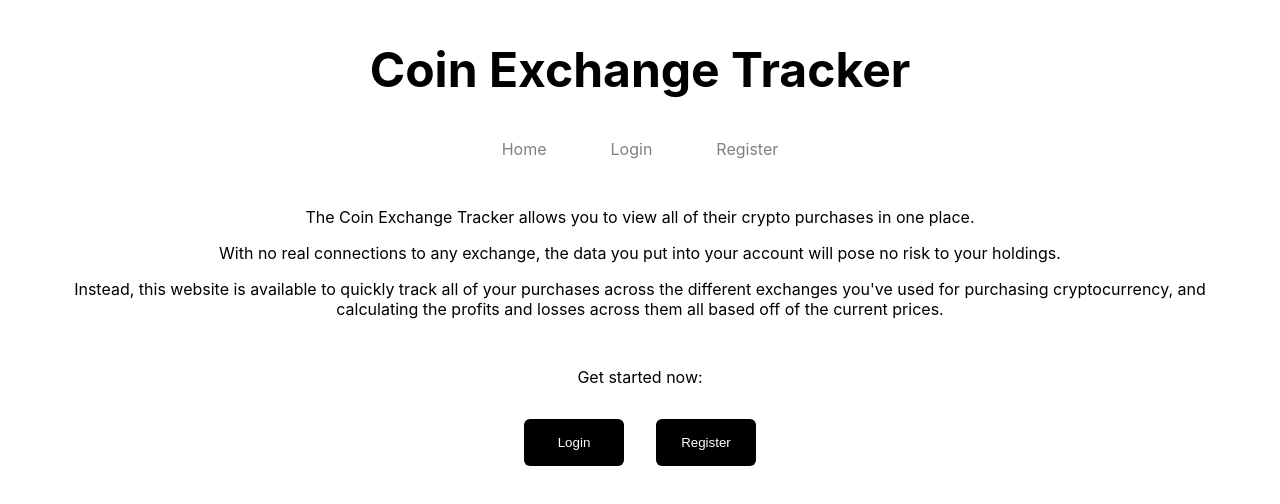
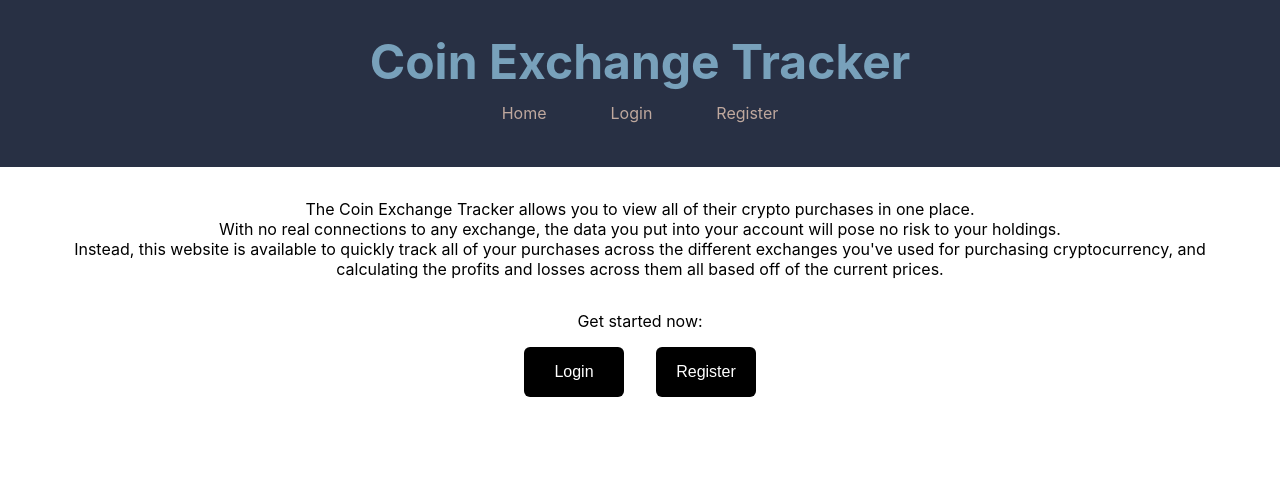
Before and after one commit to elijahbocz/exchange-tracker, a React (Create React App) app in the folder frontend/: page / in a window 1280 px wide. Shown: the top 504 px of the page. Built offline with nearby package versions, Linux system fonts and the light colour scheme.

Commit message:
simple color scheme, apply css reset in index.css, backend sends p&l in 6 decimals

```diff
--- a/frontend/src/App.js
+++ b/frontend/src/App.js
@@ -6,7 +6,7 @@ import Login from "./components/user/Login";
 import Register from "./components/user/Register";
 import SuccessfulRegistration from "./components/user/SuccessfulRegistration";
 import Dashboard from "./components/dashboard/Dashboard";
-import NewCoinForm from "./components/dashboard/NewCoinForm";
+import Entry from "./components/dashboard/Entry";
 
 function App() {
   return (
@@ -29,8 +29,8 @@ function App() {
             <Route path="/dashboard">
               <Dashboard />
             </Route>
-            <Route path="/new-coin">
-              <NewCoinForm />
+            <Route path="/dashboard-entry">
+              <Entry />
             </Route>
           </Switch>
         </BrowserRouter>
--- a/frontend/src/components/Header.js
+++ b/frontend/src/components/Header.js
@@ -4,24 +4,41 @@ import styled from "styled-components";
 
 const StyledHeader = styled.nav`
   text-align: center;
-
+  background: #283044;
+  padding: 2rem;
   h1 {
+    color: #78A1BB;
     font-size: 3rem;
   }
 `;
 
 const StyledLink = styled(Link)`
-  color: grey;
+  color: #BFA89E;
   text-decoration: none;
+
+  :hover {
+    color: #EBF5EE;
+  }
 `;
 
 const StyledUserNav = styled.nav`
+  padding: 0.75rem;
+
   a {
-    margin: 2rem;
+    margin: 0 2rem;
+  }
+
+  .logout-btn {
+    color: #BFA89E;
+    margin: 0 2rem;
+  }
+  .logout-btn:hover {
+    cursor: pointer;
+    color: #EBF5EE;
   }
 `;
 
-function Header() {
+function Header(props) {
   const [isLoggedIn, setIsLoggedIn] = useState(false);
 
   useEffect(() => {
@@ -32,6 +49,11 @@ function Header() {
     }
   }, []);
 
+  const handleLogout = () => {
+    localStorage.clear();
+    props.history.push("/");
+  };
+
   return (
     <StyledHeader>
       <h1>Coin Exchange Tracker</h1>
@@ -40,9 +62,10 @@ function Header() {
           <StyledLink className="app-link" to="/dashboard">
             Dashboard
           </StyledLink>
-          <StyledLink className="app-link" to="/new-coin">
+          <StyledLink className="app-link" to="/dashboard-entry">
             New Coin
           </StyledLink>
+          <button onClick={handleLogout} className="logout-btn">Logout</button>
         </StyledUserNav>
       ) : (
         <StyledUserNav>
--- a/frontend/src/components/dashboard/Dashboard.js
+++ b/frontend/src/components/dashboard/Dashboard.js
@@ -5,16 +5,18 @@ import styled from "styled-components";
 import Header from "../Header";
 
 const StyledDashboard = styled.div`
+  padding: 1rem;
   text-align: center;
-
-  h1 {
-    font-size: 3rem;
-  }
 `;
 
 const StyledTable = styled.table`
+  background: #EBF5EE;
   text-align: center;
   margin: 0 auto;
+
+  th {
+    color: #283044;
+  }
 
   th,
   td {
@@ -25,8 +27,8 @@ const StyledTable = styled.table`
 function Dashboard(props) {
   const [username, setUsername] = useState("");
   const [data, setData] = useState({
-    'coins': [],
-    'totalPL': 0
+    coins: [],
+    totalPL: 0,
   });
 
   useEffect(() => {
@@ -51,17 +53,11 @@ function Dashboard(props) {
     }
   }, []);
 
-  const handleLogout = () => {
-    localStorage.clear();
-    props.history.push("/");
-  };
-
   return (
+    <div className="dashboard-wrapper">
+      <Header />
       <StyledDashboard>
-      <Header />
-      <p>{username}</p>
-      <button onClick={handleLogout}>Logout</button>
-      <p>Dashboard</p>
+        <p>{username}'s Dashboard</p>
         <StyledTable>
           <p></p>
           <tr>
@@ -88,6 +84,7 @@ function Dashboard(props) {
           </tr>
         </StyledTable>
       </StyledDashboard>
+    </div>
   );
 }
 
--- a/frontend/src/components/dashboard/NewCoinForm.js
+++ b/frontend/src/components/dashboard/Entry.js
@@ -4,7 +4,7 @@ import styled from "styled-components";
 
 import Header from "../Header";
 
-const StyledDashboardSubmission = styled.div`
+const StyledEntry = styled.div`
   text-align: center;
   h1 {
     font-size: 3rem;
@@ -26,7 +26,7 @@ const StyledForm = styled.form`
   }
 `;
 
-function DashboardSubmission(props) {
+function Entry(props) {
   const [coinID, setCoinID] = useState("");
   const [userID, setUserID] = useState("");
   const [coinSymbol, setCoinSymbol] = useState("");
@@ -93,7 +93,7 @@ function DashboardSubmission(props) {
         body: JSON.stringify(submission),
       })
         .then((res) => res.json())
-        .then((res) => {
+        .then(() => {
           props.history.push("/dashboard");
         });
     }
@@ -112,7 +112,8 @@ function DashboardSubmission(props) {
   }
 
   return (
-    <StyledDashboardSubmission>
+    <div className="entry-wrapper">
+      <StyledEntry>
         <Header />
         <p>New Coin</p>
         <p className="error">{error}</p>
@@ -131,8 +132,9 @@ function DashboardSubmission(props) {
           <p></p>
           <button>Submit</button>
         </StyledForm>
-    </StyledDashboardSubmission>
+      </StyledEntry>
+    </div>
   );
 }
 
-export default withRouter(DashboardSubmission);
+export default withRouter(Entry);
--- a/frontend/src/index.css
+++ b/frontend/src/index.css
@@ -4,10 +4,20 @@ body {
     'Ubuntu', 'Cantarell', 'Fira Sans', 'Droid Sans', 'Helvetica Neue',
     sans-serif;
   -webkit-font-smoothing: antialiased;
-  -moz-osx-font-smoothing: grayscale;
 }
 
-code {
-  font-family: source-code-pro, Menlo, Monaco, Consolas, 'Courier New',
-    monospace;
+html {
+  background: #fff;
+  margin: 0;
+  padding: 0;
 }
+
+* {
+  margin: 0;
+  padding: 0;
+  border: 0;
+  outline: 0;
+  font-size: 100%;
+  vertical-align: baseline;
+  background: transparent;
+}
```
Also changed, not shown: 1 other file (tests, documents, lock files or other folders). Lines whose indentation alone changed are shown as unchanged.
